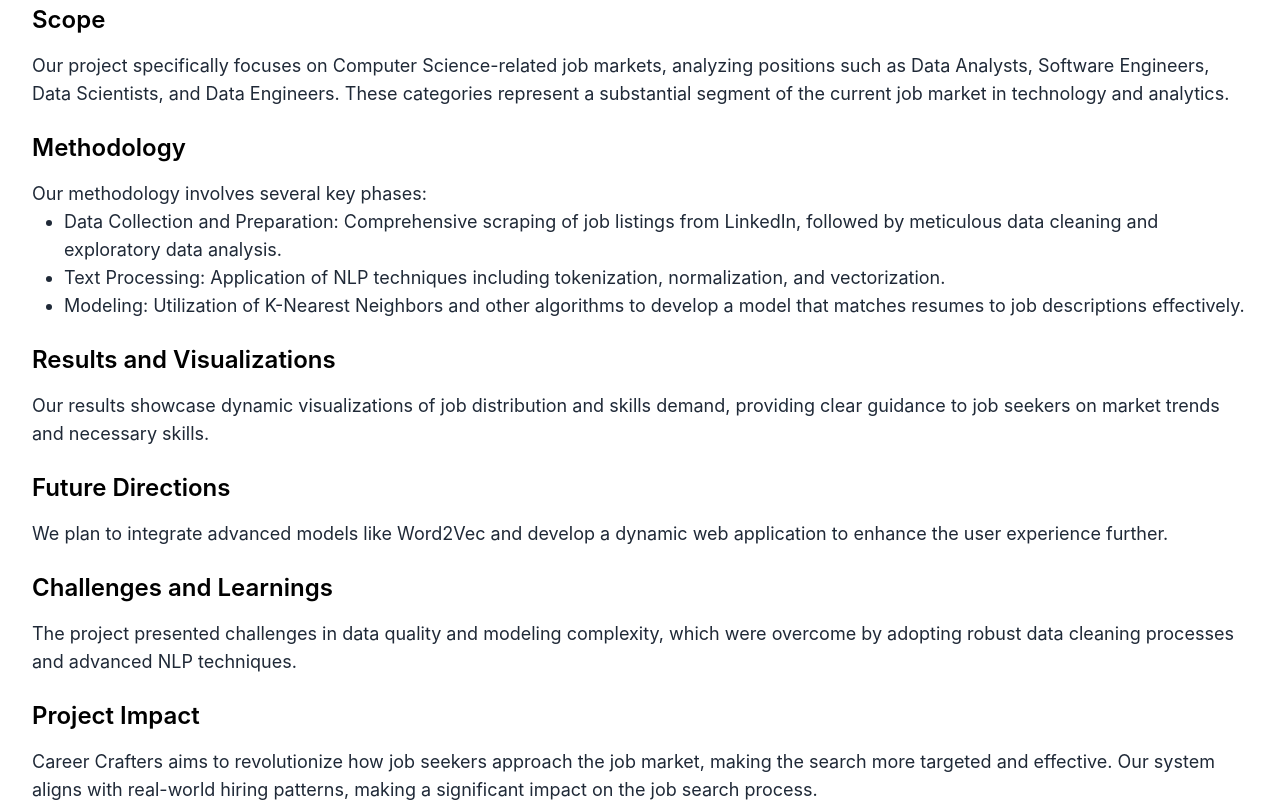
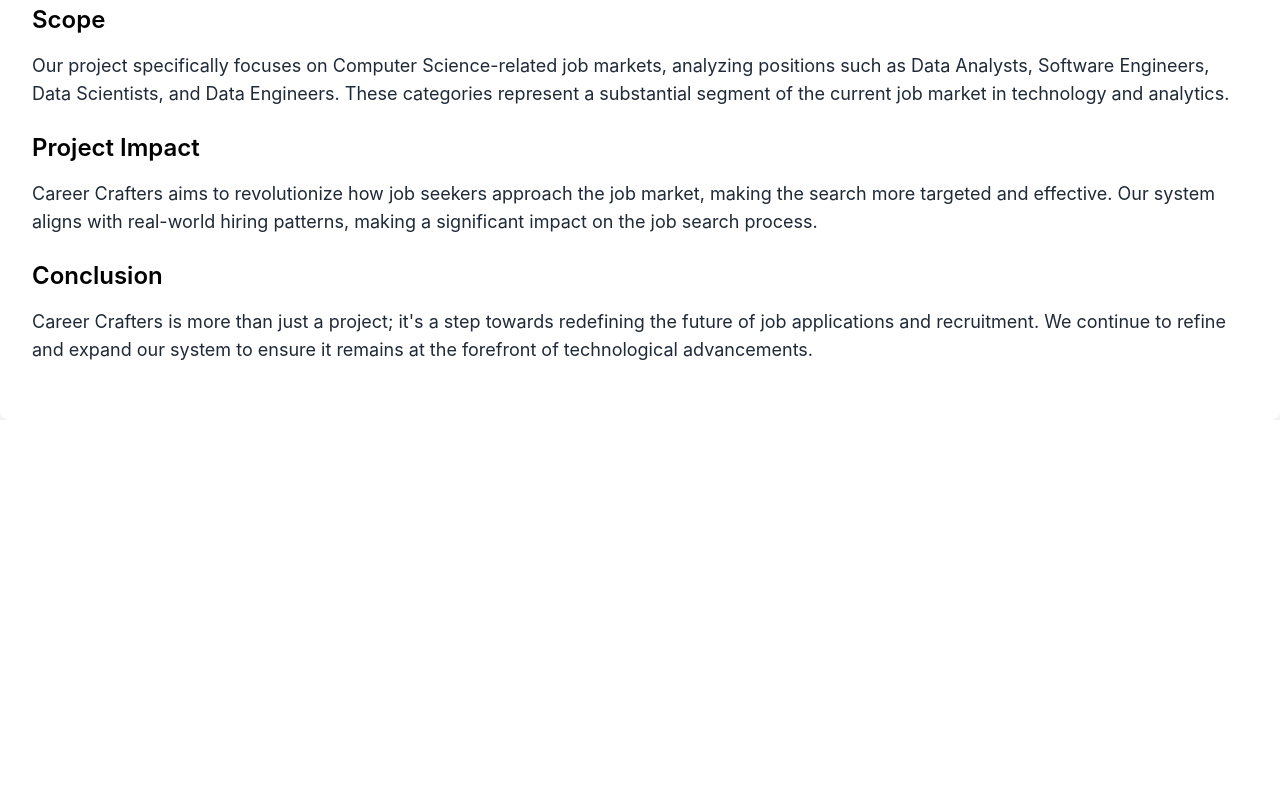
Before and after one commit to sauravjoshi/Career-Crafters, a React (Create React App) app in the folder client/: page /about in a window 1280 px wide. Shown: the part 740-1542 px from the top of the page. After the commit the page ends 1160 px from the top, so only its background shows below. Built offline with nearby package versions, Linux system fonts and the light colour scheme.

Commit message:
Added about page

```diff
--- a/client/src/pages/About.tsx
+++ b/client/src/pages/About.tsx
@@ -44,39 +44,6 @@
       </section>
 
       <section className="mb-6">
-        <h2 className="text-2xl font-semibold mb-4">Methodology</h2>
-        <p className="text-lg text-gray-800">
-          Our methodology involves several key phases:
-        </p>
-        <ul className="list-disc pl-8 text-lg text-gray-800">
-          <li>Data Collection and Preparation: Comprehensive scraping of job listings from LinkedIn, followed by meticulous data cleaning and exploratory data analysis.</li>
-          <li>Text Processing: Application of NLP techniques including tokenization, normalization, and vectorization.</li>
-          <li>Modeling: Utilization of K-Nearest Neighbors and other algorithms to develop a model that matches resumes to job descriptions effectively.</li>
-        </ul>
-      </section>
-
-      <section className="mb-6">
-        <h2 className="text-2xl font-semibold mb-4">Results and Visualizations</h2>
-        <p className="text-lg text-gray-800">
-          Our results showcase dynamic visualizations of job distribution and skills demand, providing clear guidance to job seekers on market trends and necessary skills.
-        </p>
-      </section>
-
-      <section className="mb-6">
-        <h2 className="text-2xl font-semibold mb-4">Future Directions</h2>
-        <p className="text-lg text-gray-800">
-          We plan to integrate advanced models like Word2Vec and develop a dynamic web application to enhance the user experience further.
-        </p>
-      </section>
-
-      <section className="mb-6">
-        <h2 className="text-2xl font-semibold mb-4">Challenges and Learnings</h2>
-        <p className="text-lg text-gray-800">
-          The project presented challenges in data quality and modeling complexity, which were overcome by adopting robust data cleaning processes and advanced NLP techniques.
-        </p>
-      </section>
-
-      <section className="mb-6">
         <h2 className="text-2xl font-semibold mb-4">Project Impact</h2>
         <p className="text-lg text-gray-800">
           Career Crafters aims to revolutionize how job seekers approach the job market, making the search more targeted and effective. Our system aligns with real-world hiring patterns, making a significant impact on the job search process.
```
